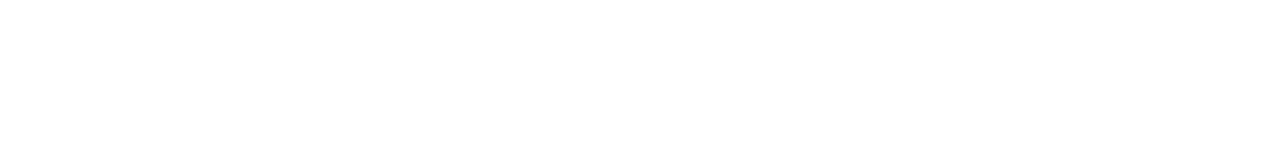
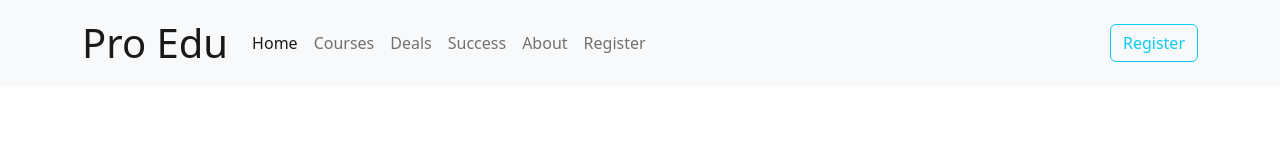
Before and after one commit to ZahirulIslam1/edtech-website, a plain HTML site: page index.html in a window 1280 px wide. Drawn offline with nearby package versions, Linux system fonts and the light colour scheme.

Commit message:
added navbar

```diff
--- a/index.html
+++ b/index.html
@@ -10,6 +10,41 @@
 </head>
 
 <body>
+    <header>
+        <nav class="navbar navbar-expand-lg bg-light">
+            <div class="container">
+                <a class="navbar-brand fs-1" href="#">Pro Edu</a>
+                <button class="navbar-toggler" type="button" data-bs-toggle="collapse" data-bs-target="#navbarSupportedContent" aria-controls="navbarSupportedContent" aria-expanded="false" aria-label="Toggle navigation">
+                <span class="navbar-toggler-icon"></span>
+              </button>
+                <div class="collapse navbar-collapse" id="navbarSupportedContent">
+                    <ul class="navbar-nav me-auto mb-2 mb-lg-0">
+                        <li class="nav-item">
+                            <a class="nav-link active" aria-current="page" href="#">Home</a>
+                        </li>
+                        <li class="nav-item">
+                            <a class="nav-link" href="#">Courses</a>
+                        </li>
+                        <li class="nav-item">
+                            <a class="nav-link" href="#">Deals</a>
+                        </li>
+                        <li class="nav-item">
+                            <a class="nav-link" href="#">Success</a>
+                        </li>
+                        <li class="nav-item">
+                            <a class="nav-link" href="#">About</a>
+                        </li>
+                        <li class="nav-item">
+                            <a class="nav-link" href="#">Register</a>
+                        </li>
+                    </ul>
+                    <form class="d-flex" role="search">
+                        <button class="btn btn-outline-info" type="submit">Register</button>
+                    </form>
+                </div>
+            </div>
+        </nav>
+    </header>
 
 
     <script src="https://cdn.jsdelivr.net/npm/bootstrap@5.2.0/dist/js/bootstrap.bundle.min.js"></script>
```
